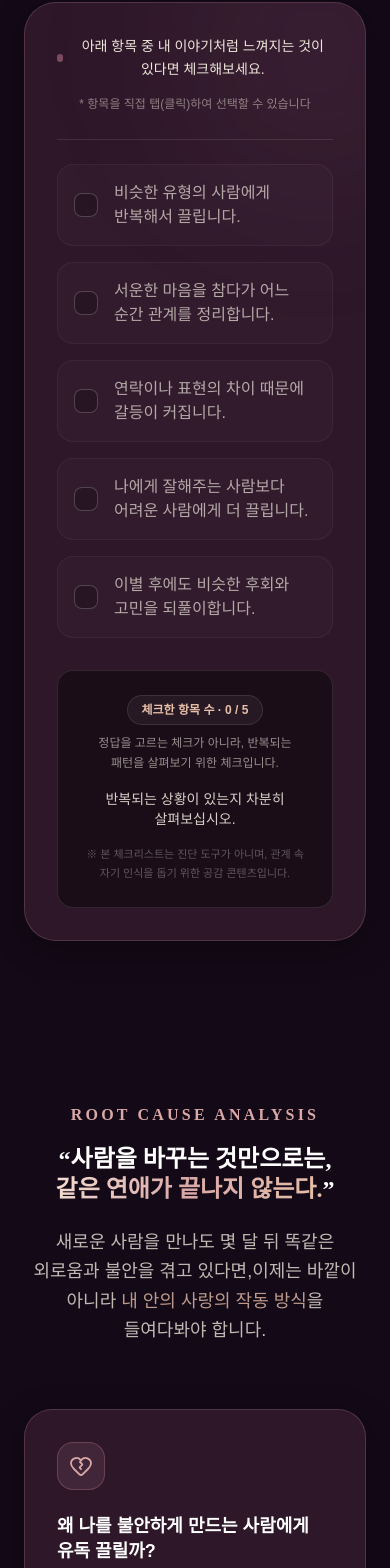
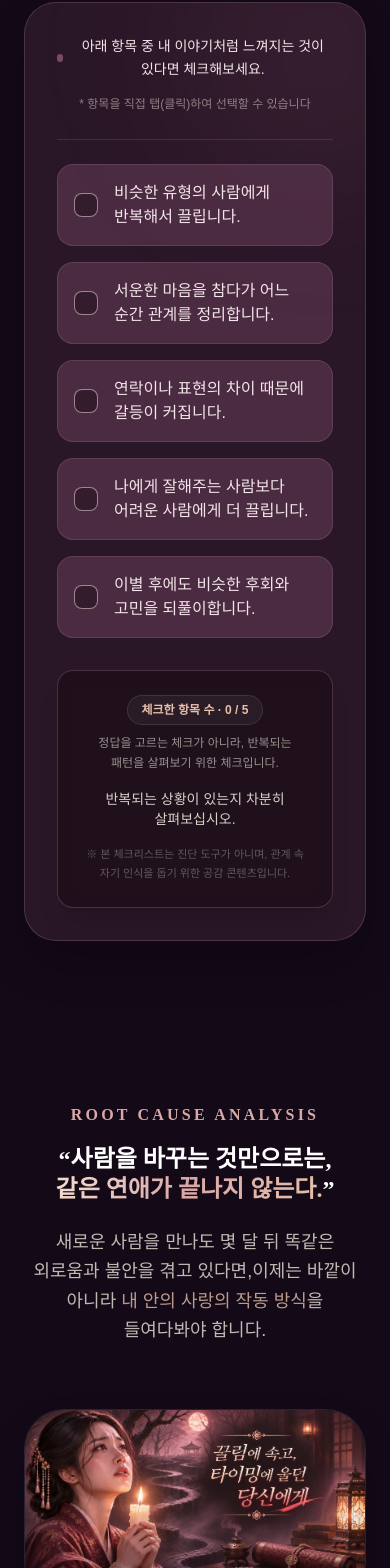
Before and after one commit to woolbo100/buzasun, a Next.js app: page /reports/baekdohwa-report in a window 390 px wide. Shown: the part 1844-3412 px from the top of the page. Built offline with nearby package versions, Linux system fonts and the light colour scheme; no server answers; the database is empty.

Commit message:
feat: 연애 리포트 ROOT CAUSE 미로 비주얼 삽입, 하단 CTA 이미지/텍스트 분리 및 체크리스트 3단계 명암 글라스 적용

```diff
--- a/app/reports/baekdohwa-report/page.tsx
+++ b/app/reports/baekdohwa-report/page.tsx
@@ -477,20 +477,22 @@ export default function BaekdohwaReportPage() {
             {/* 구매 전 안내 (6대 중요 안내 사항) */}
             <PurchaseNotice />
 
-            {/* 최종 구매 CTA (핵심 카피 7 반영) */}
-            <section className="relative min-h-[640px] flex flex-col items-center justify-center overflow-hidden rounded-[60px] mb-20 group w-full max-w-[1280px] mx-auto border border-white/10 shadow-2xl">
-              <div className="absolute inset-0 z-0">
+            {/* 최종 구매 CTA (이미지와 텍스트·버튼 분리 구조) */}
+            <section className="mb-28 w-full max-w-[1280px] mx-auto">
+              <Reveal>
+                {/* ① 기존 배경 이미지 단독 표시 (필터 및 오버레이 완전 제거) */}
+                <div className="relative w-full rounded-[40px] overflow-hidden border border-white/10 shadow-2xl aspect-[16/9] bg-[#130917] mb-14 md:mb-16 group">
                   <Image
                     src="/image/lovereport/p6.webp"
-                  alt="Final CTA Background"
-                  fill
-                  className="object-cover transition-transform duration-[15000ms] group-hover:scale-125"
+                    alt="Final CTA Journey"
+                    width={1672}
+                    height={941}
+                    className="w-full h-full object-cover transition-transform duration-[10000ms] group-hover:scale-105"
                   />
-                <div className="absolute inset-0 bg-gradient-to-t from-[#0a0514] via-[#0a0514]/75 to-transparent"></div>
                 </div>
 
-              <div className="relative z-10 text-center px-6 md:px-10 py-16">
-                <Reveal>
+                {/* ② 이미지 아래 텍스트 영역 (중앙 정렬) */}
+                <div className="text-center max-w-3xl mx-auto px-4 mb-10 md:mb-12">
                   <span className="block font-elegant text-[12pt] font-semibold tracking-[0.2em] uppercase text-[#D9A8A7] mb-6">
                     BEGIN YOUR JOURNEY
                   </span>
@@ -499,27 +501,28 @@ export default function BaekdohwaReportPage() {
                     &ldquo;반복을 끊는 첫 장을 펼치십시오.&rdquo;
                   </h2>
 
-                  <p className="text-[18px] text-[#EDE6DA]/85 max-w-2xl mx-auto mb-12 font-light leading-relaxed break-keep">
-                    당신은 사랑받기 위해 더 애써야 하는 사람이 아닙니다.<br />
+                  <p className="text-[18px] text-[#EDE6DA]/90 leading-relaxed font-light break-keep max-w-2xl mx-auto">
+                    당신은 사랑받기 위해 더 애써야 하는 사람이 아닙니다.<br className="hidden sm:inline" />
                     이제는 당신에게 이미 있는 매력을 알고, 누구에게 어떻게 마음을 내어줄지 선택할 차례입니다.
                   </p>
+                </div>
 
-                  <div className="flex flex-col sm:flex-row gap-4 w-full max-w-lg mx-auto relative z-10 justify-center">
+                {/* ③ 구매 버튼 영역 (중앙 정렬) */}
+                <div className="flex flex-col sm:flex-row gap-4 w-full max-w-lg mx-auto justify-center items-center">
                   <button
                     onClick={handleAddToCart}
-                      className="flex-1 py-6 rounded-2xl font-bold text-lg md:text-xl hover:scale-[1.02] active:scale-95 transition-all duration-300 border border-[#B7788D]/35 text-[#E6BFA9] hover:bg-[#B7788D]/10 bg-transparent"
+                    className="w-full sm:flex-1 py-5 md:py-6 rounded-2xl font-bold text-base md:text-lg hover:scale-[1.02] active:scale-95 transition-all duration-300 border border-[#B7788D]/40 text-[#E6BFA9] hover:bg-[#B7788D]/10 bg-transparent text-center"
                   >
                     장바구니 담기
                   </button>
                   <button
                     onClick={handlePurchase}
-                      className="flex-grow-[1.5] py-6 rounded-2xl font-bold text-lg md:text-xl hover:scale-[1.02] active:scale-95 transition-all duration-500 bg-gradient-to-br from-[#B57987] to-[#7D4954] border border-[rgba(229,196,187,0.5)] text-[#FAF6EE] shadow-[0_4px_20px_rgba(125,73,84,0.35)] hover:shadow-[0_0_25px_rgba(181,121,135,0.45)] hover:brightness-110"
+                    className="w-full sm:flex-grow-[1.4] py-5 md:py-6 rounded-2xl font-bold text-base md:text-lg hover:scale-[1.02] active:scale-95 transition-all duration-500 bg-gradient-to-br from-[#B57987] to-[#7D4954] border border-[rgba(229,196,187,0.5)] text-[#FAF6EE] shadow-[0_4px_20px_rgba(125,73,84,0.35)] hover:shadow-[0_0_25px_rgba(181,121,135,0.45)] hover:brightness-110 text-center"
                   >
                     바로 신청하기
                   </button>
                 </div>
               </Reveal>
-              </div>
             </section>
 
             {/* 기존 정책 링크 보존 */}
--- a/components/reports/baekdohwa-report/LoveCoreDifferentiation.tsx
+++ b/components/reports/baekdohwa-report/LoveCoreDifferentiation.tsx
@@ -1,6 +1,7 @@
 'use client'
 
 import Reveal from '@/components/Reveal'
+import Image from 'next/image'
 import { AlertCircle, ShieldAlert, HeartCrack, CheckCircle2 } from 'lucide-react'
 
 export default function LoveCoreDifferentiation() {
@@ -37,6 +38,18 @@ export default function LoveCoreDifferentiation() {
             새로운 사람을 만나도 몇 달 뒤 똑같은 외로움과 불안을 겪고 있다면,<br className="hidden sm:inline" />
             이제는 바깥이 아니라 <span className="text-[#E6BFA9] font-medium">내 안의 사랑의 작동 방식</span>을 들여다봐야 합니다.
           </p>
+        </div>
+
+        {/* ROOT CAUSE 16:9 미로 비주얼 */}
+        <div className="relative w-full max-w-[1280px] mx-auto mb-16 rounded-[40px] overflow-hidden border border-white/10 shadow-2xl group aspect-[16/9] bg-[#130917]">
+          <Image
+            src="/image/lovereport/love-pattern-maze.webp"
+            alt="사랑의 반복 패턴 미로"
+            width={1671}
+            height={941}
+            className="w-full h-full object-cover transition-transform duration-[10000ms] group-hover:scale-105"
+          />
+          <div className="absolute inset-0 bg-gradient-to-t from-[#0a0514]/40 via-transparent to-transparent pointer-events-none"></div>
         </div>
 
         {/* 3대 날카로운 질문 카드 */}
--- a/components/reports/baekdohwa-report/LovePatternChecklist.tsx
+++ b/components/reports/baekdohwa-report/LovePatternChecklist.tsx
@@ -34,7 +34,15 @@ export default function LovePatternChecklist() {
           </p>
         </div>
 
-        <div className="gungjung-glass p-8 md:p-14 rounded-[32px] max-w-7xl mx-auto border border-white/10 shadow-2xl relative overflow-hidden">
+        <div
+          className="p-8 md:p-14 rounded-[32px] max-w-7xl mx-auto shadow-2xl relative overflow-hidden"
+          style={{
+            background: 'rgba(125, 76, 100, 0.22)',
+            border: '1px solid rgba(215, 170, 185, 0.20)',
+            backdropFilter: 'blur(8px)',
+            WebkitBackdropFilter: 'blur(8px)',
+          }}
+        >
           {/* 은은한 배경 광채 */}
           <div className="absolute -top-20 -right-20 w-64 h-64 bg-[#B7788D]/10 rounded-full blur-[80px] pointer-events-none"></div>
 
@@ -42,7 +50,7 @@ export default function LovePatternChecklist() {
           <div className="mb-6 pb-6 border-b border-white/10 flex flex-col sm:flex-row items-center justify-between gap-3 text-center sm:text-left relative z-10">
             <div className="flex items-center gap-2.5">
               <span className="w-2 h-2 rounded-full bg-[#B7788D] animate-pulse"></span>
-              <p className="text-[14px] md:text-[15px] text-[#EDE6DA] font-medium break-keep">
+              <p className="text-[14px] md:text-[15px] text-[#F3E5E9] font-medium break-keep">
                 아래 항목 중 내 이야기처럼 느껴지는 것이 있다면 체크해보세요.
               </p>
             </div>
@@ -58,22 +66,35 @@ export default function LovePatternChecklist() {
                 <div
                   key={idx}
                   onClick={() => toggleCheck(idx)}
-                  className={`cursor-pointer p-4 md:p-5 rounded-2xl border transition-all duration-300 flex items-center gap-4 ${
-                    isChecked
-                      ? 'bg-[#B7788D]/15 border-[#B7788D]/60 text-white shadow-[0_0_20px_rgba(183, 120, 141, 0.15)]'
-                      : 'bg-white/[0.02] border-white/5 text-[#EDE6DA]/70 hover:bg-white/[0.04] hover:border-white/15'
-                  }`}
+                  style={{
+                    background: isChecked
+                      ? 'rgba(145, 80, 110, 0.78)'
+                      : 'rgba(92, 53, 78, 0.68)',
+                    borderColor: isChecked
+                      ? 'rgba(245, 218, 226, 0.55)'
+                      : 'rgba(218, 174, 190, 0.16)',
+                    boxShadow: isChecked
+                      ? '0 0 24px rgba(183, 120, 141, 0.25)'
+                      : 'none',
+                  }}
+                  className="cursor-pointer p-4 md:p-5 rounded-2xl border transition-all duration-300 flex items-center gap-4 hover:border-[rgba(245,218,226,0.35)]"
                 >
                   <div
+                    style={{
+                      borderColor: isChecked ? '#B7788D' : 'rgba(245, 218, 226, 0.55)',
+                    }}
                     className={`w-6 h-6 md:w-7 md:h-7 rounded-lg flex items-center justify-center shrink-0 border transition-all duration-300 ${
                       isChecked
-                        ? 'bg-[#B7788D] border-[#B7788D] text-[#1A0514]'
-                        : 'border-white/20 bg-black/20'
+                        ? 'bg-[#B7788D] text-[#1A0514]'
+                        : 'bg-black/30'
                     }`}
                   >
                     {isChecked && <Check className="w-4 h-4 stroke-[3]" />}
                   </div>
-                  <span className="text-base md:text-lg font-medium select-none break-keep">
+                  <span
+                    style={{ color: '#F3E5E9' }}
+                    className="text-base md:text-lg font-medium select-none break-keep"
+                  >
                     {item}
                   </span>
                 </div>
@@ -81,8 +102,16 @@ export default function LovePatternChecklist() {
             })}
           </div>
 
-          {/* 결과 안내 카드 */}
-          <div className="p-6 rounded-2xl bg-black/40 border border-white/10 text-center relative z-10 transition-all duration-500">
+          {/* 결과 안내 카드 (가장 진한 딥플럼) */}
+          <div
+            style={{
+              background: 'rgba(28, 15, 24, 0.85)',
+              border: '1px solid rgba(218, 174, 190, 0.22)',
+              backdropFilter: 'blur(10px)',
+              WebkitBackdropFilter: 'blur(10px)',
+            }}
+            className="p-6 rounded-2xl text-center relative z-10 transition-all duration-500 shadow-xl"
+          >
             <div className="mb-2">
               <span className="inline-block px-3.5 py-1.5 rounded-full text-xs font-semibold bg-white/5 text-[#E6BFA9] border border-white/10">
                 체크한 항목 수 · {selectedCount} / {checklistData.items.length}
```
Also changed, not shown: public/image/lovereport/love-pattern-maze.webp (added). Lines whose indentation alone changed are shown as unchanged.
